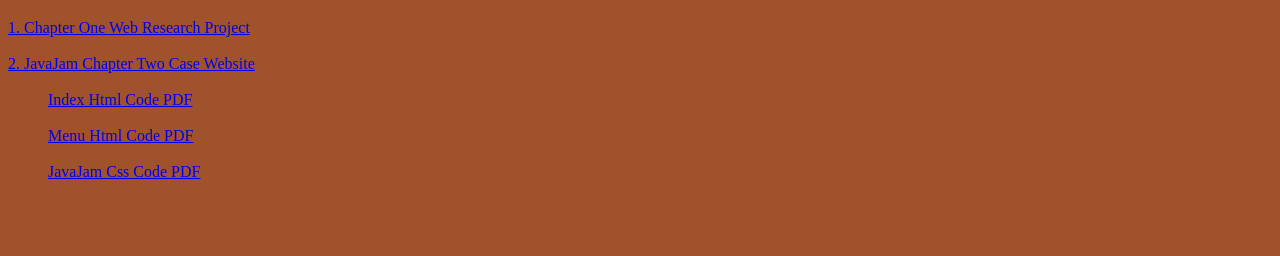
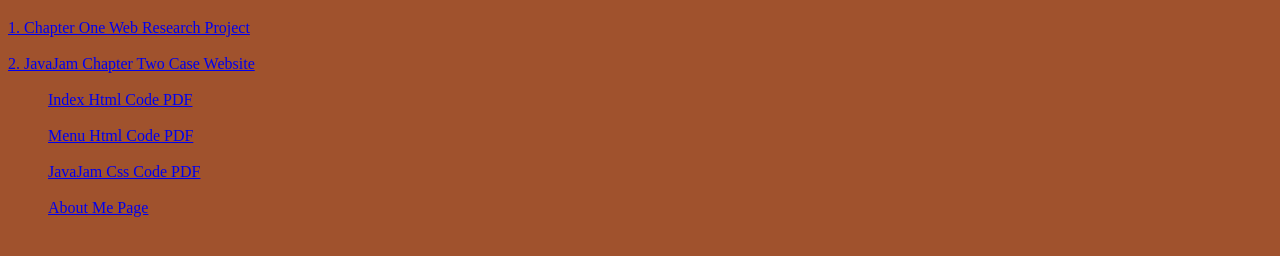
Before and after one commit to EvanWeldon/Cswb_ClassWebsite, a plain HTML site: page index.html in a window 1280 px wide. Shown: the part 88-344 px from the top of the page. Drawn offline with Linux system fonts and the light colour scheme.

Commit message:
Added about me link

```diff
--- a/index.html
+++ b/index.html
@@ -28,6 +28,10 @@
                <dd>
                    <a href="https://github.com/EvanWeldon/Cswb_ClassWebsite/blob/main/javajam_css.pdf">JavaJam Css Code PDF</a>
                </dd>
+               &nbsp;
+               <dd>
+                    <a href="https://evanweldon.github.io/profile/">About Me Page</a>
+               </dd>
 
 
 
```
